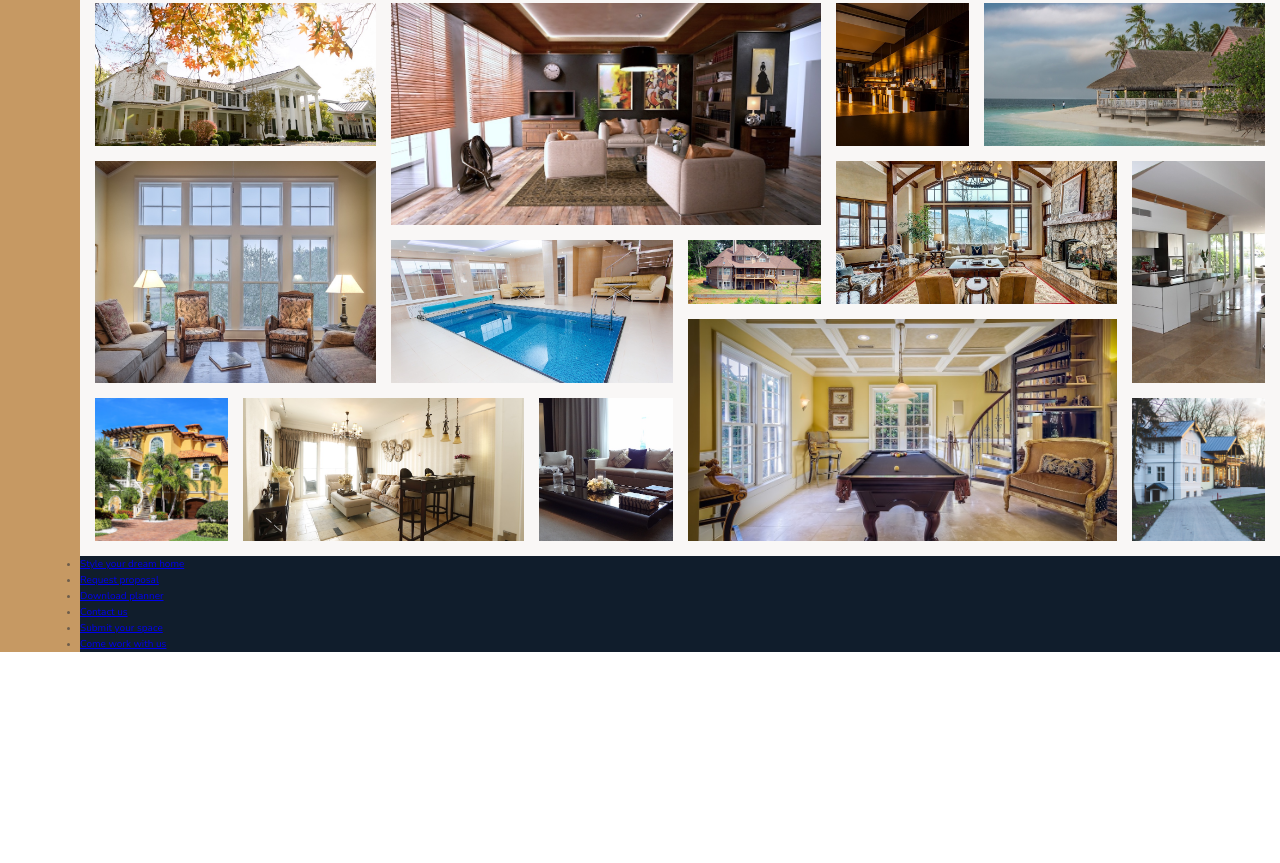
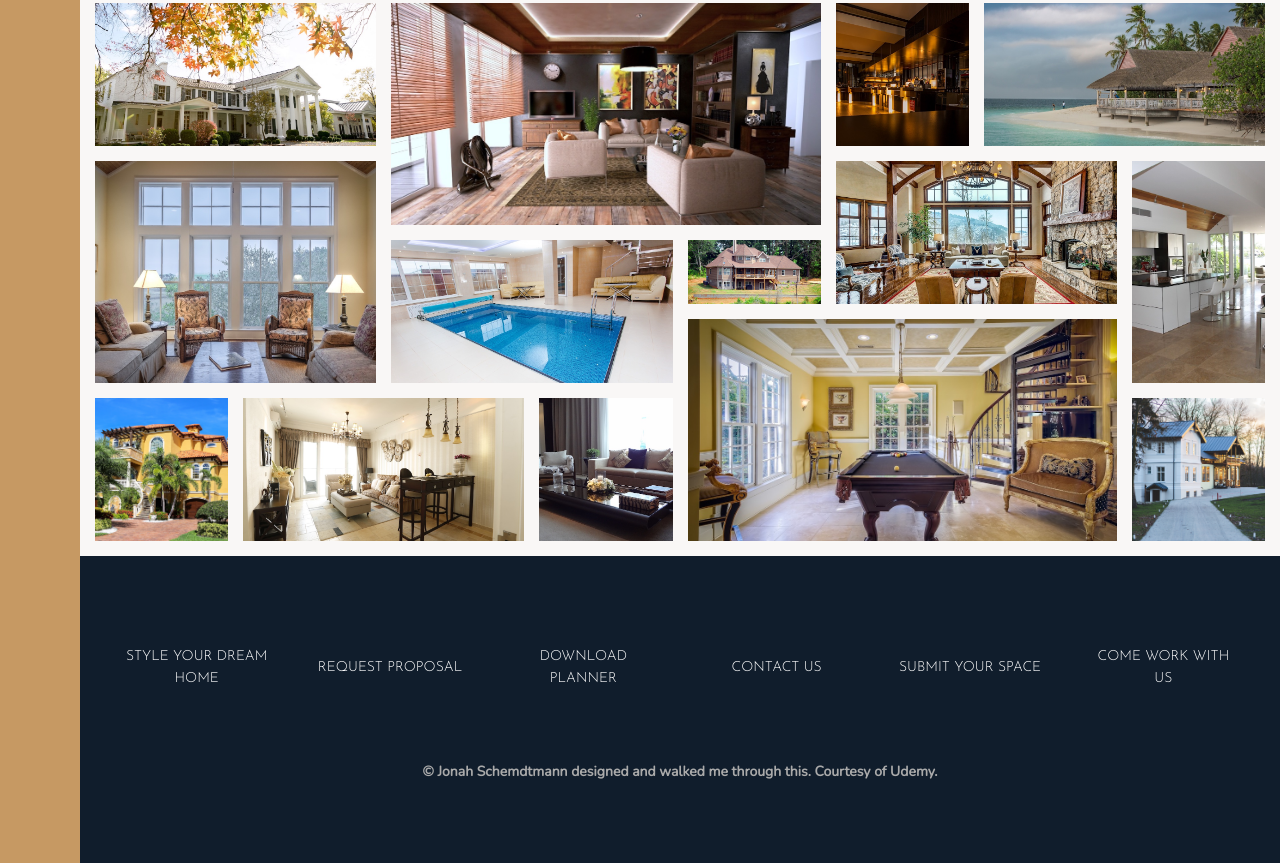
Before and after one commit to Michie1001/whistling-pine, a website: page index.html in a window 1280 px wide. Shown: the part 3083-3946 px from the top of the page. Before the commit the page ends 3735 px from the top, so only its background shows below. Drawn offline with nearby package versions, Linux system fonts and the light colour scheme.

Commit message:
done with footer

```diff
--- a/index.html
+++ b/index.html
@@ -346,8 +346,7 @@
         </div>
 
         <div class="footer">
-            <nav class="nav">
-                <ul>
+            <ul class="nav">
                 <li class="nav__item">
                     <a  href="#" class="nav__link">
                         Style your dream home
@@ -379,7 +378,9 @@
                     </a>
                 </li>
             </ul>
-            </nav>
+            <p class="copyright">
+                &copy; Jonah Schemdtmann designed and walked me through this. Courtesy of Udemy.
+            </p>
         </div>
     </body>
 </html>
--- a/sass/_footer.scss
+++ b/sass/_footer.scss
@@ -1,4 +1,44 @@
 .footer {
 	background-color: $color-secondary;
 	grid-column: full-start / full-end;
+	padding: 8rem 3rem;
+
+	.nav {
+		display: grid;
+		grid-template-columns: repeat(auto-fit, minmax(15rem, 1fr));
+		grid-gap: 2rem;
+		align-items: center;
+
+		&__item {
+			list-style-type: none;
+		}
+
+		&__link:link,
+		&__link:visited {
+			font-size: 1.4rem;
+			color: #fff;
+			text-decoration: none;
+			font-family: $font-display;
+			text-transform: uppercase;
+			text-align: center;
+			padding: 1rem;
+			display: block;
+			transition: all .2s;
+
+		}
+		&__link:hover,
+		&__link:active {
+			background-color: rgba(#fff, 0.05);
+			border-radius: 3px;
+			transform: translateY(-3px);
+		}
+	}
 }
+
+.copyright {
+	font-size: 1.4rem;
+	color: $color-grey-light-2;
+	margin-top: 6rem;
+	text-align: center;
+	font-weight: bold;
+}
```
Also changed, not shown: css/style.css. Lines whose indentation alone changed are shown as unchanged.
